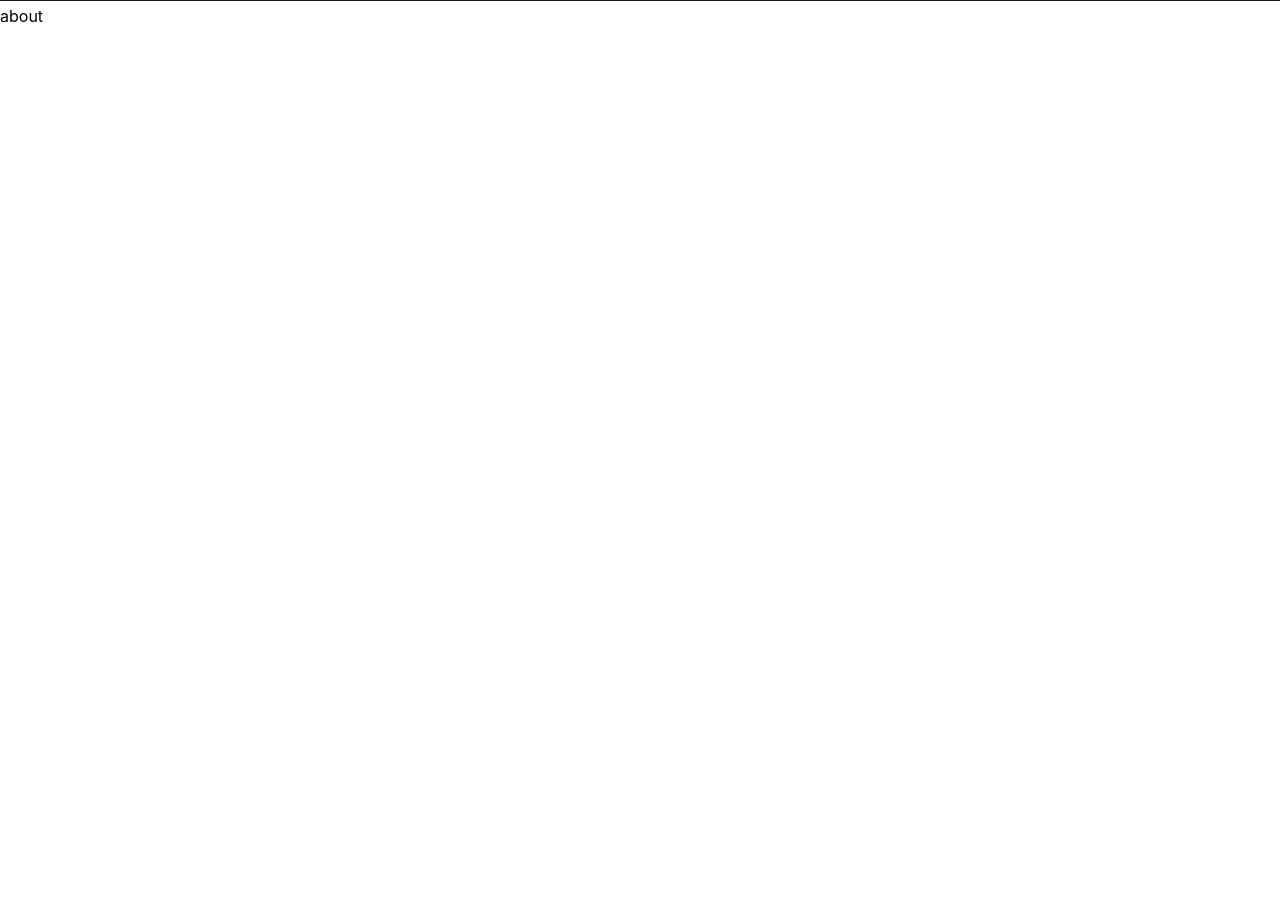
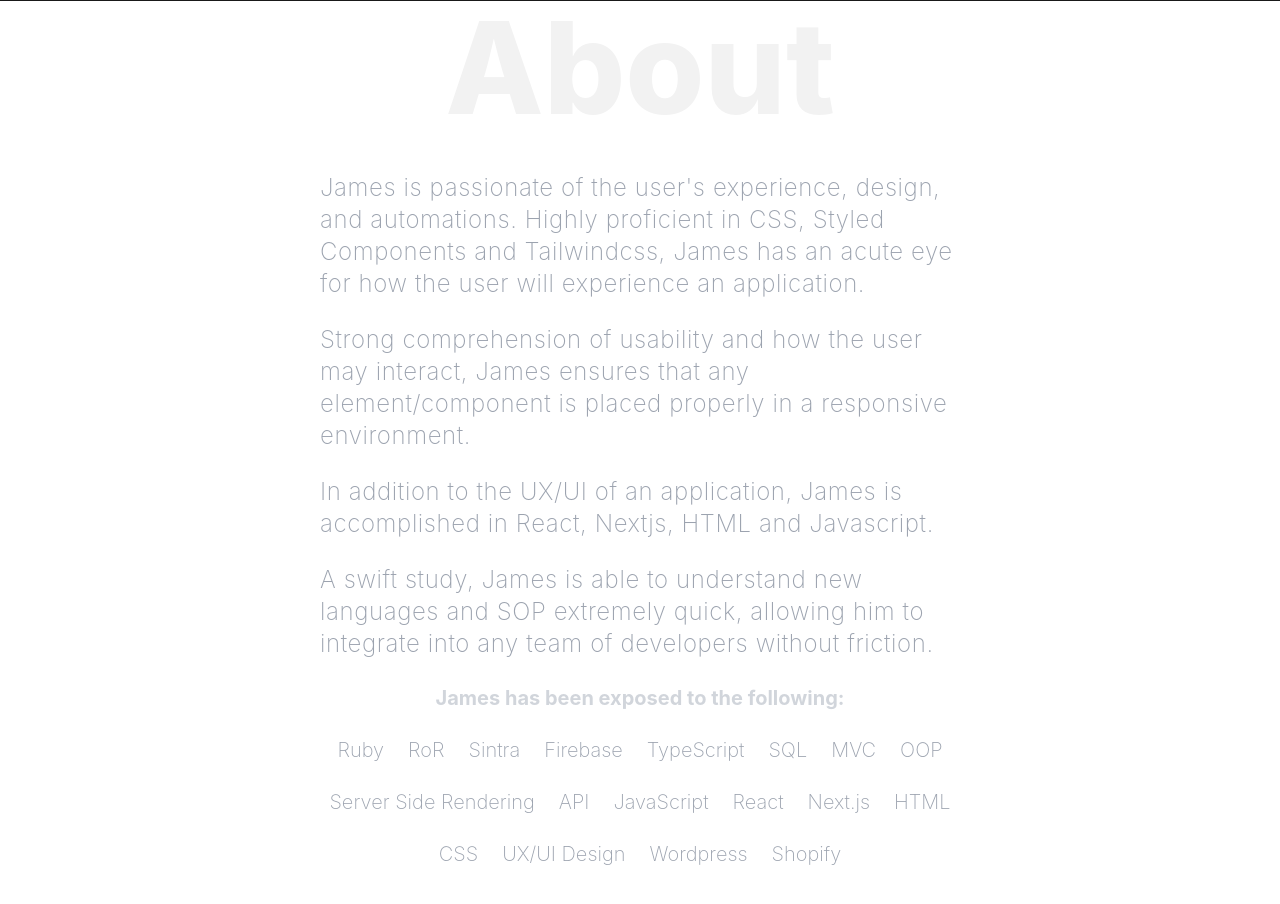
Before and after one commit to James-Hyatt-Dev/published-portfolio, a Next.js app: page /about in a window 1280 px wide. Shown: the part 140-1044 px from the top of the page. Before the commit the page ends 800 px from the top, so only its background shows below. Built offline with nearby package versions, Linux system fonts and the light colour scheme.

Commit message:
adds About page

```diff
--- a/pages/about.js
+++ b/pages/about.js
@@ -1,9 +1,36 @@
-import React from 'react'
-
-function about() {
+function About() {
   return (
-    <div>about</div>
+    <div className='md:w-3/4 md:flex md:flex-col md:mx-auto xl:w-1/2 pb-20'>
+        <h1 className='text-center text-6xl font-extrabold opacity-5 sticky top-20 sm:text-7xl md:text-8xl lg:text-9xl'>About</h1>
+        <div className="text-center text-gray-400 flex flex-col gap-4 text-xs py-10 sm:text-xl sm:font-extralight lg:gap-6">
+            <p className='tracking-wide leading-relaxed lg:text-2xl lg:text-left'>James is passionate of the user's experience, design, and automations. Highly proficient in CSS, Styled Components and Tailwindcss, James has an acute eye for how the user will experience an application.</p>
+            <p className='tracking-wide leading-relaxed lg:text-2xl lg:text-left'>Strong comprehension of usability and how the user may interact, James ensures that any element/component is placed properly in a responsive environment.</p>
+            <p className='tracking-wide leading-relaxed lg:text-2xl lg:text-left'>In addition to the UX/UI of an application, James is accomplished in React, Nextjs, HTML and Javascript. </p>
+            <p className='tracking-wide leading-relaxed lg:text-2xl lg:text-left'>A swift study, James is able to understand new languages and SOP extremely quick, allowing him to integrate into any team of developers without friction.</p>
+            <p className='font-bold text-gray-300 text-center'>James has been exposed to the following:</p>
+            <div className="flex gap-6 flex-wrap justify-center">
+                <p>Ruby</p>
+                <p>RoR</p>
+                <p>Sintra</p>
+                <p>Firebase</p>
+                <p>TypeScript</p>
+                <p>SQL</p>
+                <p>MVC</p>
+                <p>OOP</p>
+                <p>Server Side Rendering</p>
+                <p>API</p>
+                <p>JavaScript</p>
+                <p>React</p>
+                <p>Next.js</p>
+                <p>HTML</p>
+                <p>CSS</p>
+                <p>UX/UI Design</p>
+                <p>Wordpress</p>
+                <p>Shopify</p>
+            </div>
+        </div>
+    </div>
   )
 }
 
-export default about
+export default About
```
